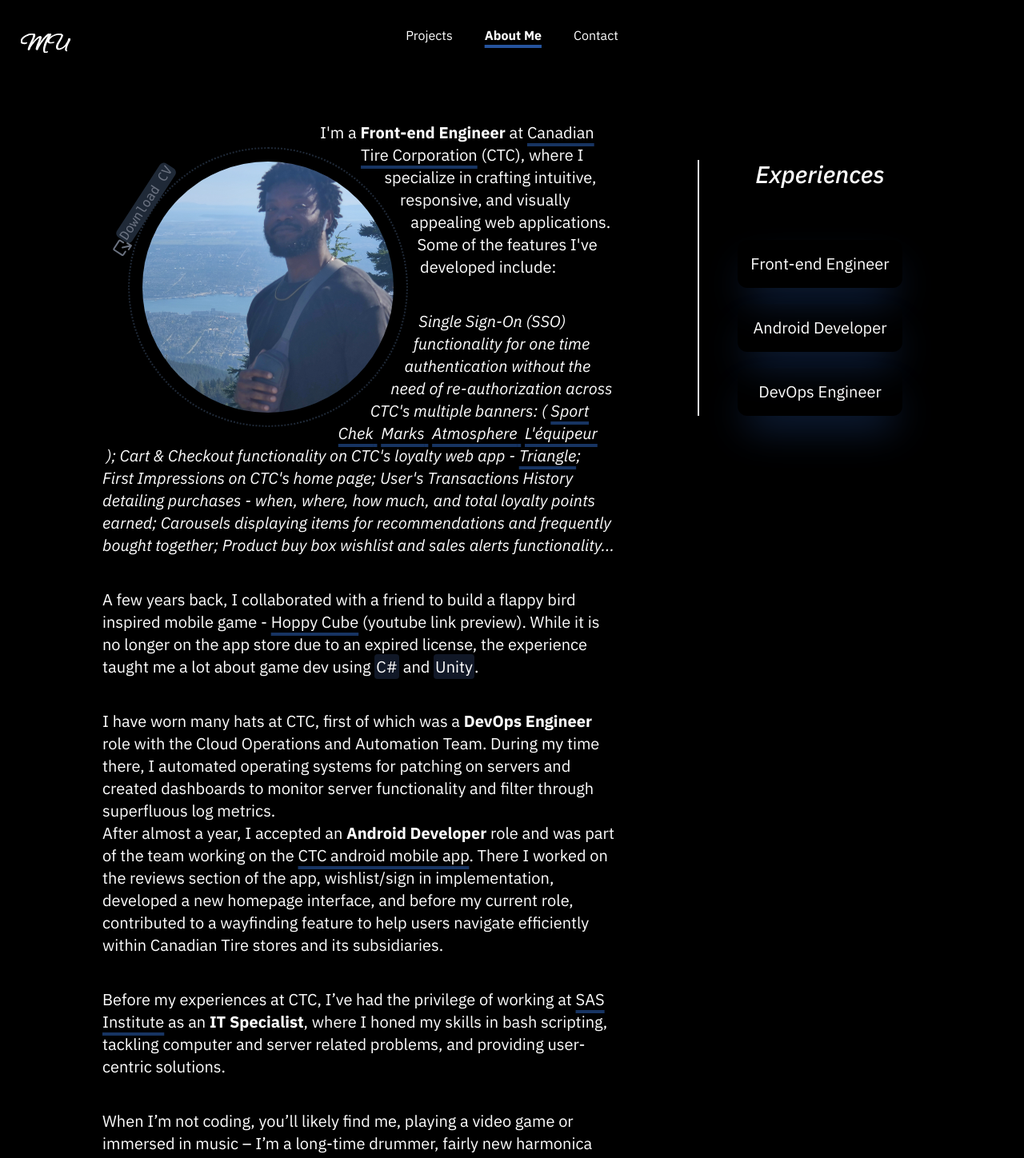
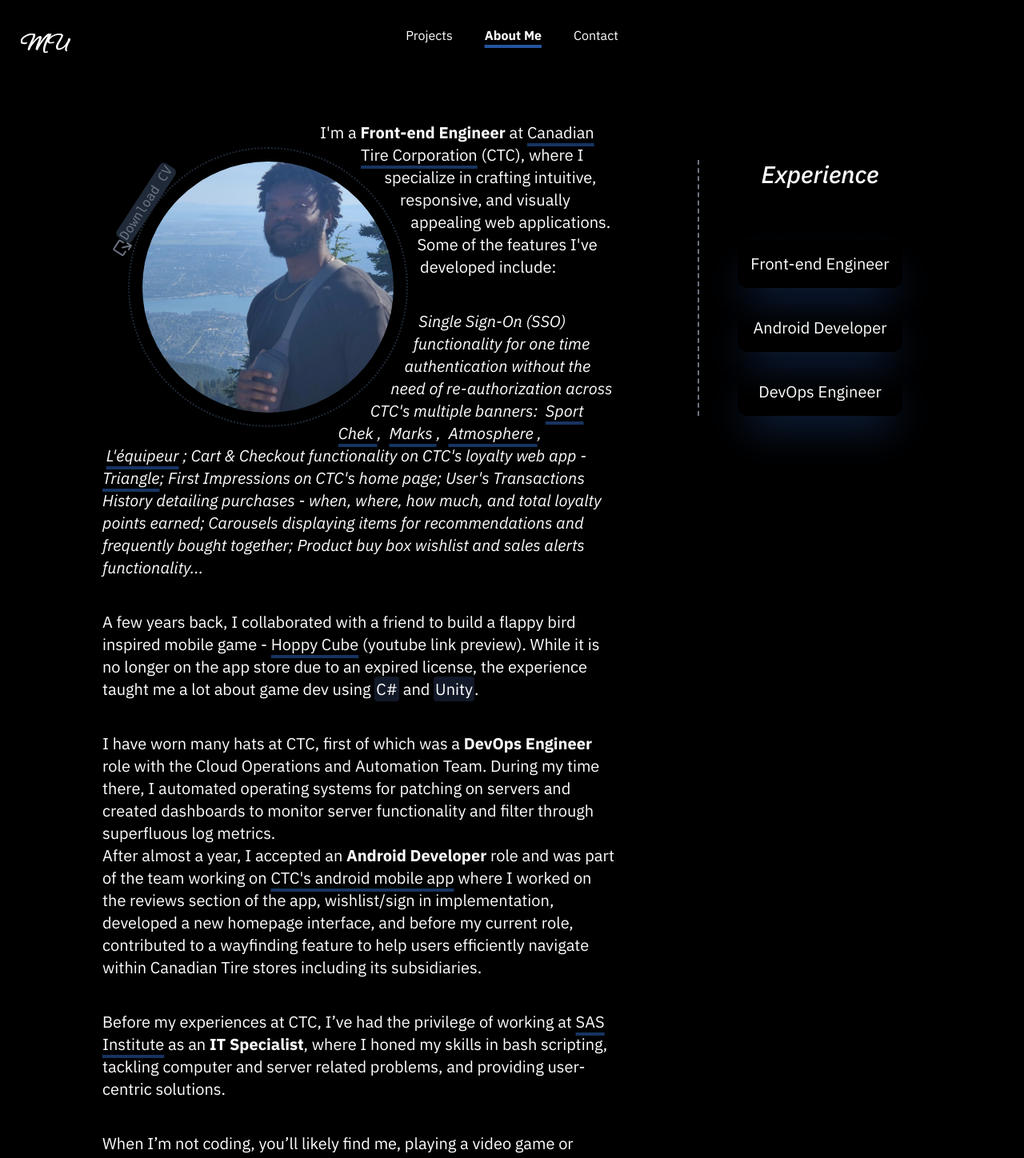
Before and after one commit to iceicles/portfolio, a Next.js app: page /about-me in a window 1280 px wide. Shown: the top 1448 px of the page at 80% size. Built offline with nearby package versions, Linux system fonts and the light colour scheme.

Commit message:
minor changes

```diff
--- a/containers/about-page/main-section/index.tsx
+++ b/containers/about-page/main-section/index.tsx
@@ -24,7 +24,7 @@ const MainSection = () => {
         </p>
         <p className={`${paragraphStyles} italic`}>
           Single Sign-On (SSO) functionality for one time authentication without
-          the need of re-authorization across CTC's multiple banners: ({' '}
+          the need of re-authorization across CTC's multiple banners: &nbsp;
           <a
             href='https://www.sportchek.ca/en.html'
             target='_blank'
@@ -32,7 +32,7 @@ const MainSection = () => {
           >
             Sport Chek{' '}
           </a>
-          &nbsp;
+          , &nbsp;
           <a
             href='https://www.marks.com/en.html'
             target='_blank'
@@ -40,7 +40,7 @@ const MainSection = () => {
           >
             Marks{' '}
           </a>
-          &nbsp;
+          , &nbsp;
           <a
             href='https://www.atmosphere.ca/en.html'
             target='_blank'
@@ -48,15 +48,15 @@ const MainSection = () => {
           >
             Atmosphere{' '}
           </a>
-          &nbsp;
+          , &nbsp;
           <a
             href='https://www.lequipeur.com/fr.html'
             target='_blank'
             className='active-link'
           >
-            L'équipeur{' '}
+            L'équipeur
           </a>
-          &nbsp;); Cart & Checkout functionality on CTC's loyalty web app -{' '}
+          &nbsp;; Cart & Checkout functionality on CTC's loyalty web app -{' '}
           <a
             href='https://triangle.canadiantire.ca/en.html'
             target='_blank'
@@ -93,18 +93,19 @@ const MainSection = () => {
           for patching on servers and created dashboards to monitor server
           functionality and filter through superfluous log metrics. <br /> After
           almost a year, I accepted an <strong>Android Developer</strong> role
-          and was part of the team working on the{' '}
+          and was part of the team working on{' '}
           <a
             href='https://play.google.com/store/apps/details?id=com.simplygood.ct&hl=en_CA'
             target='_blank'
             className='active-link'
           >
-            CTC android mobile app
-          </a>
-          . There I worked on the reviews section of the app, wishlist/sign in
+            CTC's android mobile app
+          </a>{' '}
+          where I worked on the reviews section of the app, wishlist/sign in
           implementation, developed a new homepage interface, and before my
           current role, contributed to a wayfinding feature to help users
-          navigate efficiently within Canadian Tire stores and its subsidiaries.
+          efficiently navigate within Canadian Tire stores including its
+          subsidiaries.
         </p>
 
         <p className={paragraphStyles}>
@@ -130,7 +131,7 @@ const MainSection = () => {
         </p>
 
         <p className={paragraphStyles}>
-          I also make sure to balance my life with a healthy workout routine,
+          I make sure to balance my life with a healthy workout routine,
           following a{' '}
           <a
             href='https://www.muscleandstrength.com/workouts/6-day-powerbuilding-split-meal-plan'
--- a/containers/about-page/timeline-section/index.tsx
+++ b/containers/about-page/timeline-section/index.tsx
@@ -8,10 +8,10 @@ interface TimelineSection {
 
 const TimelineSection: FC<TimelineSection> = ({ showModal }) => {
   return (
-    <section className='flex flex-col sm:flex-row lg:flex-col mt-12 sm:m-auto sm:mt-12 gap-4 md:gap-[5vw] justify-evenly sm:flex-wrap xl:border-l-2'>
+    <section className='flex flex-col sm:flex-row lg:flex-col mt-12 sm:m-auto sm:mt-12 gap-4 md:gap-[5vw] justify-evenly sm:flex-wrap xl:border-l-2 border-dashed border-gray-500'>
       <div className='flex flex-col gap-16 mx-12'>
         <h1 className='text-3xl text-center text-8 font-medium underline underline-offset-8 decoration-wavy decoration-blue-500/40 xl:no-underline'>
-          <i>Experiences</i>
+          <i>Experience</i>
         </h1>
         <div className='flex flex-col sm:flex-row lg:flex-col gap-5'>
           {AboutMeCards.map((card) => (
```
